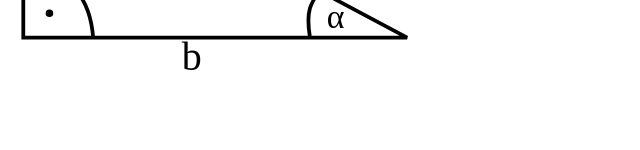
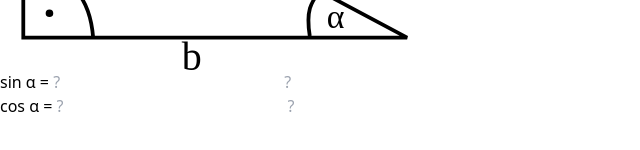
Before and after one commit to GOLDER303/trigonometric-functions-trainer, a React (Vite) app: page / in a window 1280 px wide. Shown: the part 194-344 px from the top of the page, without its empty margins (0-640 px from the left). Built offline with nearby package versions, Linux system fonts and the light colour scheme.

Commit message:
Add trigonometric function input component

```diff
--- a/src/App.tsx
+++ b/src/App.tsx
@@ -1,13 +1,39 @@
+import { useState } from "react"
+import TrigonometricFunctionInput from "./components/TrigonometricFunctionInput"
 import triangle1 from "./img/triangle1.svg"
 
 function App() {
+    const [sinTopValue, setSinTopValue] = useState("")
+    const [sinBottomValue, setSinBottomValue] = useState("")
+
+    const [cosTopValue, setCosTopValue] = useState("")
+    const [cosBottomValue, setCosBottomValue] = useState("")
+
     return (
         <>
-            <h1>Hello World!</h1>
+            <h1 className="text-3xl">Hello World!</h1>
             <img
                 src={triangle1}
                 alt="triangle"
             />
+
+            <div className="flex gap-10">
+                <TrigonometricFunctionInput
+                    functionName="sin &alpha;"
+                    topValue={sinTopValue}
+                    onTopValueChange={setSinTopValue}
+                    bottomValue={sinBottomValue}
+                    onBottomValueChange={setSinBottomValue}
+                />
+
+                <TrigonometricFunctionInput
+                    functionName="cos &alpha;"
+                    topValue={cosTopValue}
+                    onTopValueChange={setCosTopValue}
+                    bottomValue={cosBottomValue}
+                    onBottomValueChange={setCosBottomValue}
+                />
+            </div>
         </>
     )
 }
--- /dev/null
+++ b/src/components/TrigonometricFunctionInput.tsx
@@ -0,0 +1,67 @@
+import { ChangeEvent } from "react"
+
+interface TrigonometricFunctionInputProps {
+    functionName: string
+    topValue: string
+    onTopValueChange: (newValue: string) => void
+    bottomValue: string
+    onBottomValueChange: (newValue: string) => void
+}
+
+const TrigonometricFunctionInput: React.FC<TrigonometricFunctionInputProps> = ({
+    functionName,
+    topValue,
+    onTopValueChange,
+    bottomValue,
+    onBottomValueChange,
+}) => {
+    const onTopInputChange = (event: ChangeEvent<HTMLInputElement>) => {
+        const inputValue = event.target.value
+
+        if (!/^[abc]$/.test(inputValue)) {
+            event.target.value = ""
+            onTopValueChange("")
+            return
+        }
+
+        onTopValueChange(inputValue)
+    }
+
+    const onBottomInputChange = (event: ChangeEvent<HTMLInputElement>) => {
+        const inputValue = event.target.value
+
+        if (!/^[abc]$/.test(inputValue)) {
+            event.target.value = ""
+            onTopValueChange("")
+            return
+        }
+
+        onBottomValueChange(inputValue)
+    }
+
+    return (
+        <div className="flex items-center">
+            <span>{functionName} =&nbsp;</span>
+            <span className="flex pt-1 flex-col">
+                <input
+                    type="text"
+                    placeholder="?"
+                    maxLength={1}
+                    value={topValue}
+                    onChange={onTopInputChange}
+                    className="w-4 text-lg text-center border-b border-black"
+                />
+                <input
+                    type="text"
+                    placeholder="?"
+                    maxLength={1}
+                    value={bottomValue}
+                    onChange={onBottomInputChange}
+                    className="w-4 text-lg text-center border-t border-black"
+                />
+            </span>
+        </div>
+    )
+}
+
+export default TrigonometricFunctionInput
```
